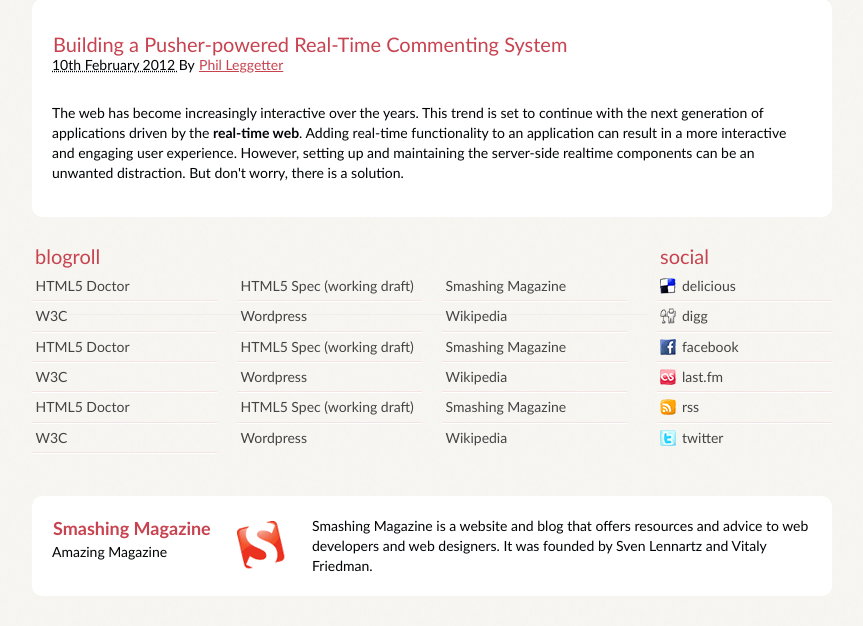
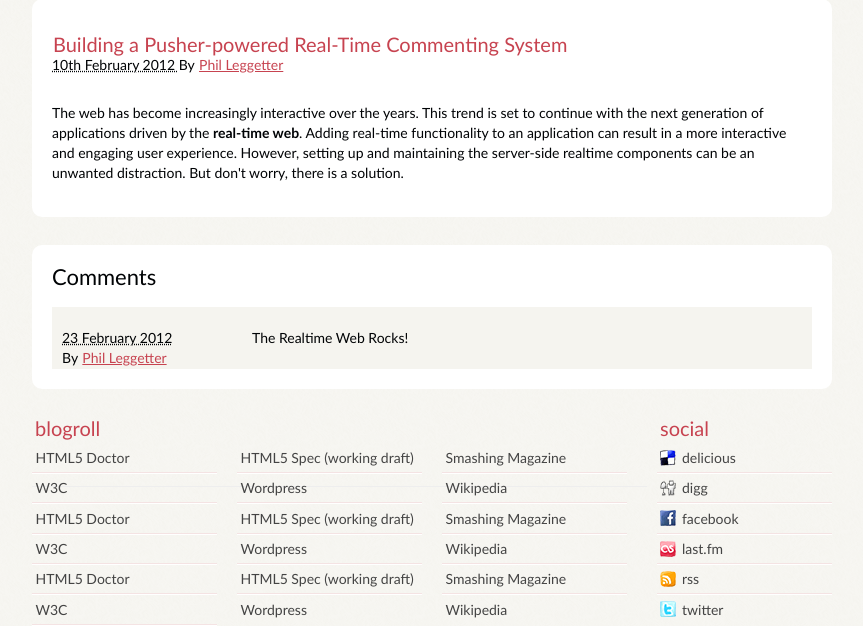
Before and after one commit to pusher-community/realtime-commenting, a PHP site: page / in a window 1280 px wide. Shown: the part 201-827 px from the top of the page, without its empty margins (208-1071 px from the left). Run offline with PHP 8.4, Linux system fonts and the light colour scheme.

Commit message:
adding start commenting css and HTML

```diff
--- a/css/main.css
+++ b/css/main.css
@@ -405,3 +405,28 @@ li:last-child .hentry, #content > .hentry {border: 0; margin: 0;}
 
 #add-comment input[type='submit'] {float: right; margin: 0 .5em;}
 #add-comment * {margin-bottom: .5em;}
+
+
+#comments {
+  background: #fff;
+	margin-bottom: 2em;
+	overflow: hidden;
+	padding: 20px 20px;
+	width: 760px;
+
+	border-radius: 10px;
+	-moz-border-radius: 10px;
+	-webkit-border-radius: 10px;
+}
+
+#comments label {
+  display: block;
+}
+
+#comments label:after {
+  content:" *";
+}
+
+#comments ol li:nth-child(2n+1) {
+  background-color: #F5F4EF;
+}
--- a/index.php
+++ b/index.php
@@ -52,6 +52,31 @@
 
 	</section>
 
+	<section id="comments" class="body">
+
+	  <header>
+			<h2>Comments</h2>
+		</header>
+
+    <ol id="posts-list" class="hfeed">
+      <li><article id="comment_1" class="hentry">
+				<footer class="post-info">
+					<abbr class="published" title="Thu, 23 Feb 2012 23:54:46 +0000">
+						23 February 2012
+					</abbr>
+
+					<address class="vcard author">
+						By <a class="url fn" href="#">Phil Leggetter</a>
+					</address>
+				</footer>
+
+				<div class="entry-content">
+					<p>The Realtime Web Rocks!</p>
+				</div>
+			</article></li>
+		</ol>
+	</section>
+
 	<section id="extras" class="body">
 		<div class="blogroll">
 			<h2>blogroll</h2>
@@ -77,33 +102,33 @@
 				<li><a href="#" rel="external">Wordpress</a></li>
 				<li><a href="#" rel="external">Wikipedia</a></li><article class="hentry">
 			</ul>
-		</div><!-- /.blogroll -->
+		</div>
 
 		<div class="social">
 			<h2>social</h2>
 			<ul>
-				<li><a href="http://delicious.com/enrique_ramirez" rel="me">delicious</a></li>
-				<li><a href="http://digg.com/users/enriqueramirez" rel="me">digg</a></li>
-				<li><a href="http://facebook.com/enrique.ramirez.velez" rel="me">facebook</a></li>
-				<li><a href="http://www.lastfm.es/user/enrique-ramirez" rel="me">last.fm</a></li>
+				<li><a href="http://delicious.com/">delicious</a></li>
+				<li><a href="http://digg.com/">digg</a></li>
+				<li><a href="http://facebook.com/">facebook</a></li>
+				<li><a href="http://www.last.fm">last.fm</a></li>
 				<li><a href="http://website.com/feed/" rel="alternate">rss</a></li>
-				<li><a href="http://twitter.com/enrique_ramirez" rel="me">twitter</a></li>
+				<li><a href="http://twitter.com/">twitter</a></li>
 			</ul>
-		</div><!-- /.social -->
-	</section><!-- /#extras -->
+		</div>
+	</section>
 
 	<footer id="contentinfo" class="body">
 		<address id="about" class="vcard body">
 			<span class="primary">
 				<strong><a href="#" class="fn url">Smashing Magazine</a></strong>
 				<span class="role">Amazing Magazine</span>
-			</span><!-- /.primary -->
+			</span>
 
 			<img src="images/avatar.gif" alt="Smashing Magazine Logo" class="photo" />
 
 			<span class="bio">Smashing Magazine is a website and blog that offers resources and advice to web developers and web designers. It was founded by Sven Lennartz and Vitaly Friedman.</span>
 
-		</address><!-- /#about -->
+		</address>
 
 		<p>2005-2012 <a href="http://smashingmagazine.com">Smashing Magazine</a>.</p>
 	</footer>
```
Also changed, not shown: 1 other file.
